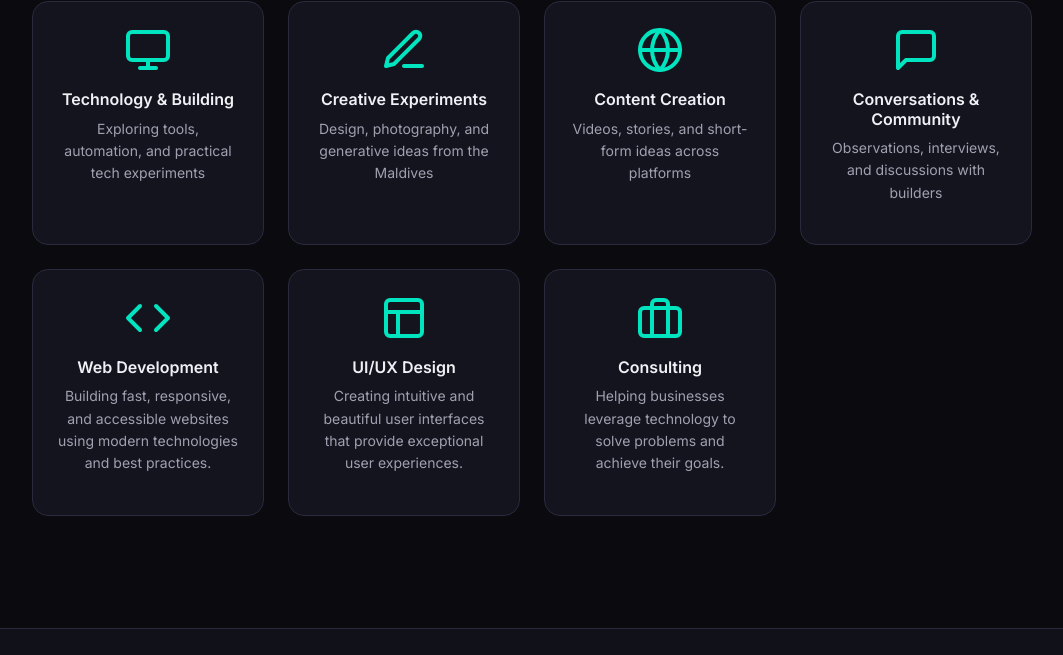
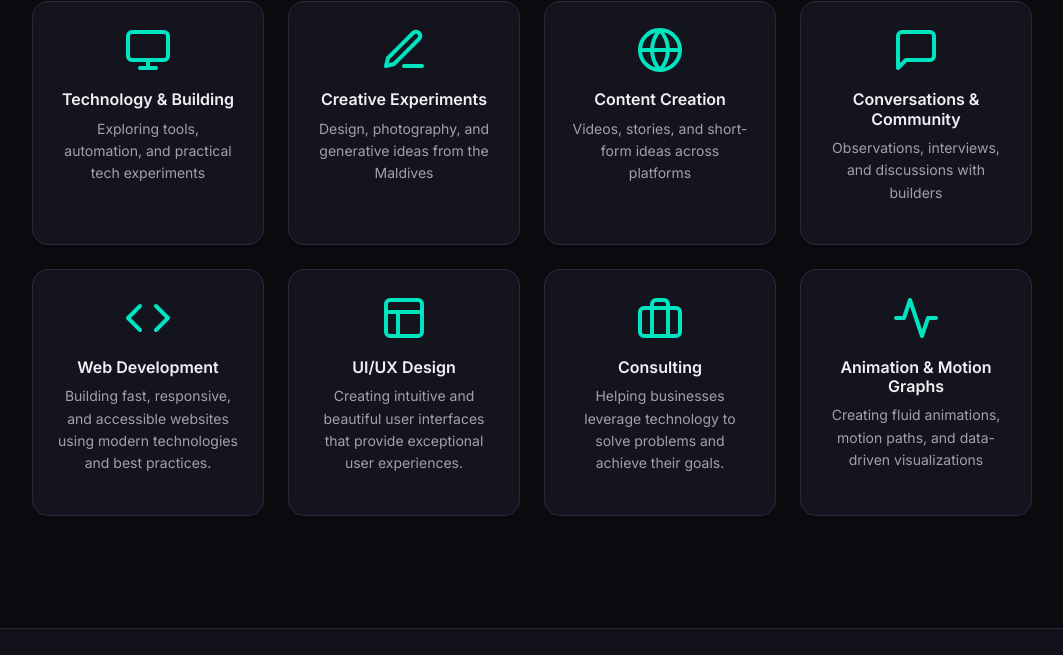
Before and after one commit to aadham5790/adhanef, a website: page about.html in a window 1280 px wide. Shown: the part 1674-2329 px from the top of the page, without its empty margins (108-1171 px from the left). Drawn offline with Linux system fonts and the light colour scheme.

Commit message:
Add Animation & Motion Graphs skill card to What I Do section

```diff
--- a/about.html
+++ b/about.html
@@ -169,6 +169,13 @@
             <h3>Consulting</h3>
             <p>Helping businesses leverage technology to solve problems and achieve their goals.</p>
           </div>
+          <div class="skill-card">
+            <div class="skill-icon">
+              <svg viewBox="0 0 24 24" fill="none" stroke="currentColor" stroke-width="2" stroke-linecap="round" stroke-linejoin="round"><polyline points="22 12 18 12 15 21 9 3 6 12 2 12"/></svg>
+            </div>
+            <h3>Animation & Motion Graphs</h3>
+            <p>Creating fluid animations, motion paths, and data-driven visualizations</p>
+          </div>
         </div>
       </div>
     </section>
```
